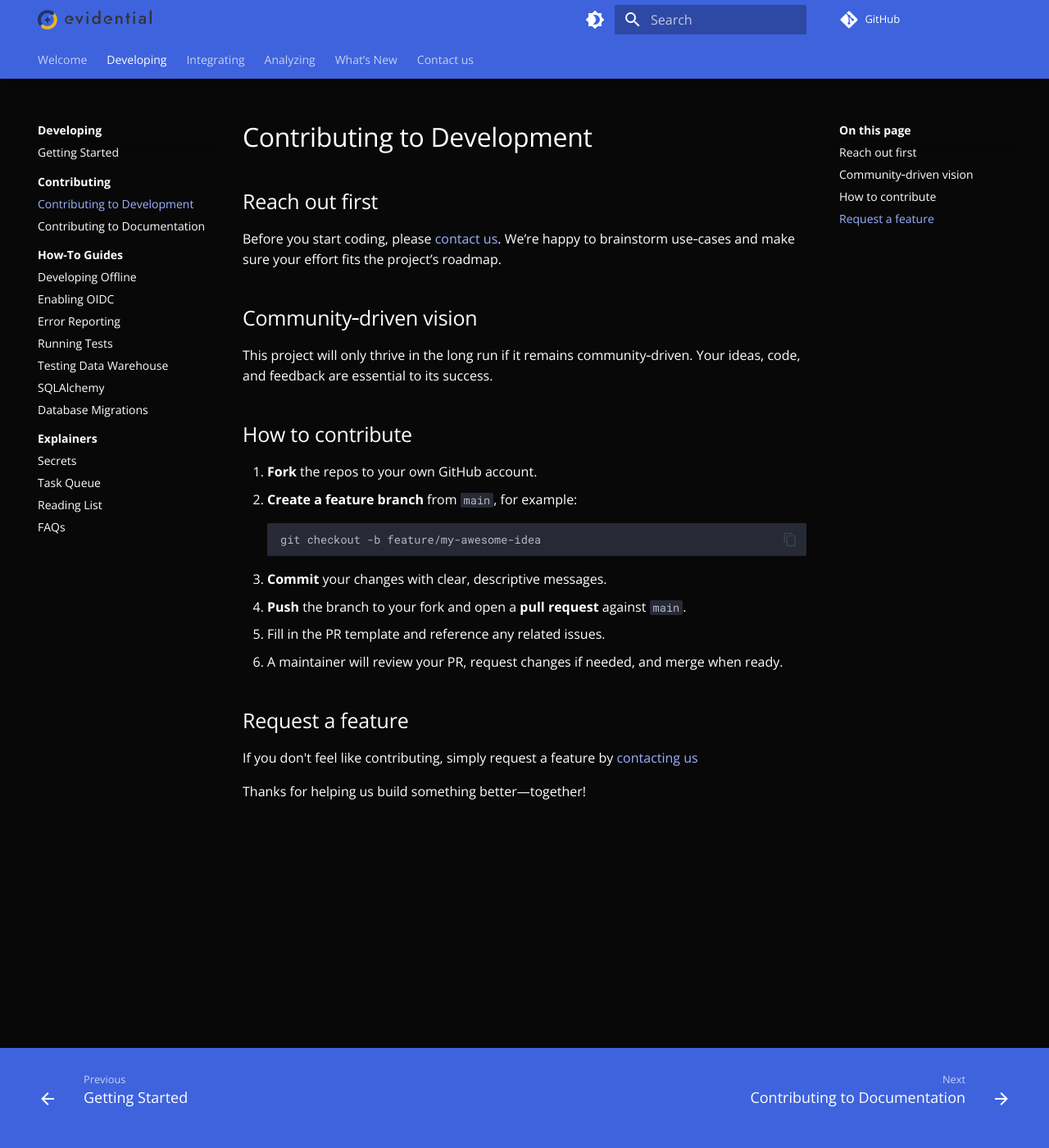
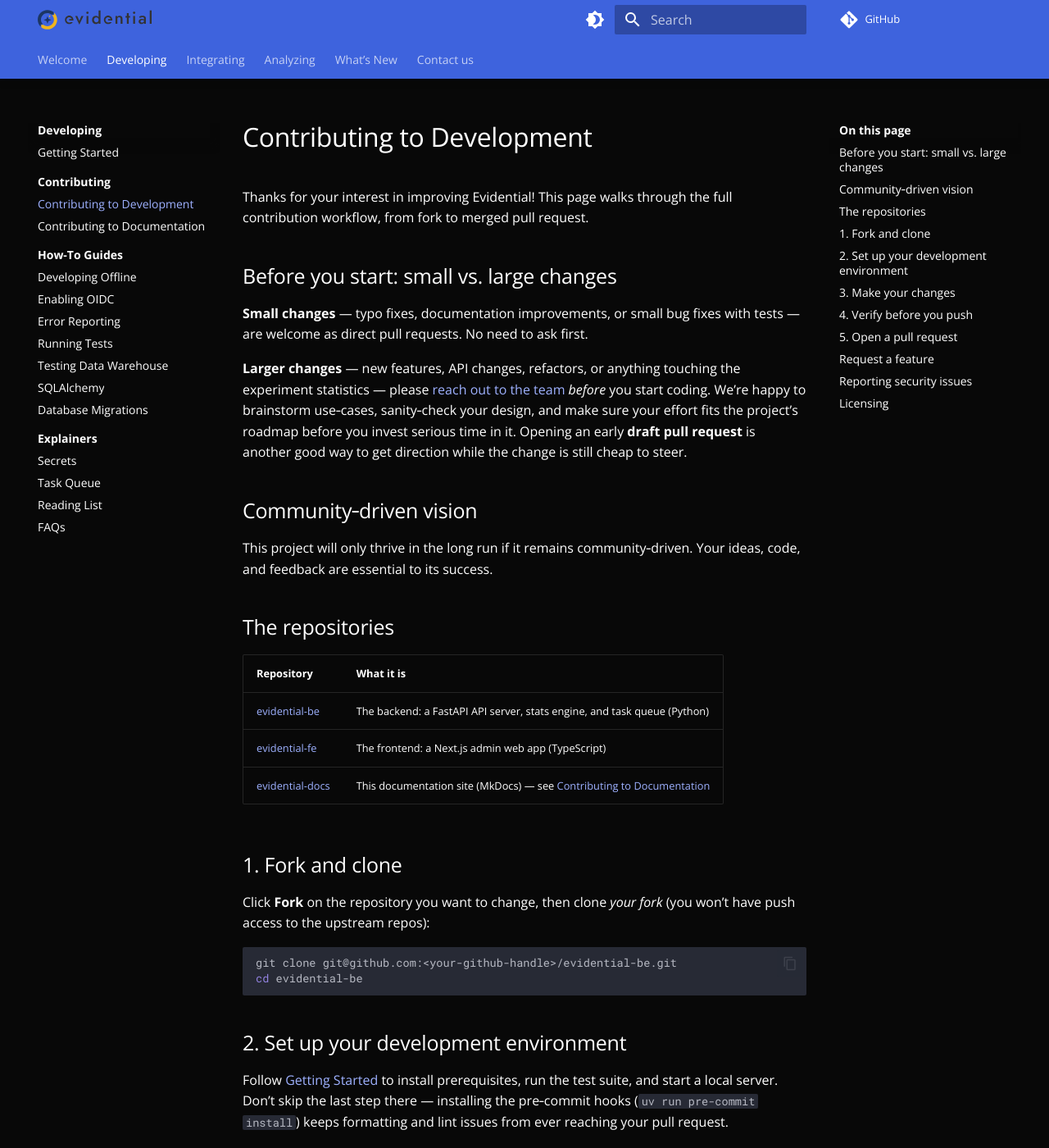
Before and after one commit to agency-fund/evidential-docs, an MkDocs documentation site: the page built from docs/development/contributing-dev.md, in a window 1280 px wide and 1400 px high. Shown: the whole window at 82% size. Built offline with MkDocs 1.6.1 and Material for MkDocs 9.7.7, drawn with Linux system fonts in a browser that asks for light colours; comment, search, counter and statistics services are not loaded; some of the changed text lies outside the part shown.

Commit message:
Update links, make language around contributon clearer

````diff
--- a/docs/development/contributing-dev.md
+++ b/docs/development/contributing-dev.md
@@ -1,29 +1,109 @@
 # Contributing to Development
 
-## Reach out first
+Thanks for your interest in improving Evidential! This page walks through the full
+contribution workflow, from fork to merged pull request.
 
-Before you start coding, please [contact us](../contact.md).
-We’re happy to brainstorm use‑cases and make sure your effort fits the project’s roadmap.
+## Before you start: small vs. large changes
+
+**Small changes** — typo fixes, documentation improvements, or small bug fixes with
+tests — are welcome as direct pull requests. No need to ask first.
+
+**Larger changes** — new features, API changes, refactors, or anything touching the
+experiment statistics — please [reach out to the team](../contact.md) *before* you start
+coding. We’re happy to brainstorm use‑cases, sanity‑check your design, and make sure your
+effort fits the project’s roadmap before you invest serious time in it. Opening an early
+**draft pull request** is another good way to get direction while the change is still
+cheap to steer.
 
 ## Community‑driven vision
 
 This project will only thrive in the long run if it remains community‑driven.
 Your ideas, code, and feedback are essential to its success.
 
-## How to contribute
+## The repositories
 
-1. **Fork** the repos to your own GitHub account.
-1. **Create a feature branch** from `main`, for example:
-    ```bash
-    git checkout -b feature/my-awesome-idea
-    ```
-1. **Commit** your changes with clear, descriptive messages.
-1. **Push** the branch to your fork and open a **pull request** against `main`.
-1. Fill in the PR template and reference any related issues.
+| Repository | What it is |
+| --- | --- |
+| [evidential-be](https://github.com/agency-fund/evidential-be) | The backend: a FastAPI API server, stats engine, and task queue (Python) |
+| [evidential-fe](https://github.com/agency-fund/evidential-fe) | The frontend: a Next.js admin web app (TypeScript) |
+| [evidential-docs](https://github.com/agency-fund/evidential-docs) | This documentation site (MkDocs) — see [Contributing to Documentation](../contributing-docs.md) |
+
+## 1. Fork and clone
+
+Click **Fork** on the repository you want to change, then clone *your fork* (you won’t
+have push access to the upstream repos):
+
+```bash
+git clone git@github.com:<your-github-handle>/evidential-be.git
+cd evidential-be
+```
+
+## 2. Set up your development environment
+
+Follow [Getting Started](getting-started-dev.md) to install prerequisites, run the test
+suite, and start a local server. Don’t skip the last step there — installing the
+pre‑commit hooks (`uv run pre-commit install`) keeps formatting and lint issues from ever
+reaching your pull request.
+
+## 3. Make your changes
+
+Create a feature branch from `main`:
+
+```bash
+git checkout -b feature/my-awesome-idea
+```
+
+Write code that matches the style of the surrounding code, and update or add tests for
+any behavior you change. Commit with clear, descriptive messages.
+
+## 4. Verify before you push
+
+**Backend (`evidential-be`):**
+
+```bash
+task test-airplane              # unit tests, no external services needed
+uv run pre-commit run --all-files
+uv run mypy src                 # type checking
+```
+
+**Frontend (`evidential-fe`):**
+
+```bash
+corepack pnpm run lint          # eslint
+npx tsc --noEmit                # type checking
+```
+
+GitHub Actions runs the same checks on every pull request, so running them locally first
+saves you a review round‑trip.
+
+## 5. Open a pull request
+
+!!! tip "Keep pull requests focused"
+
+    One logical change per PR. Small, reviewable PRs get merged much faster than
+    grab‑bags — if you find yourself fixing an unrelated bug along the way, split it
+    into its own PR.
+
+1. Push the branch to your fork: `git push -u origin feature/my-awesome-idea`
+1. Open a **pull request** against `main` on the upstream repository.
+1. Fill in the PR template — including the checklist — and reference any related issues.
 1. A maintainer will review your PR, request changes if needed, and merge when ready.
+   CI must be green before merge.
 
 ## Request a feature
 
 If you don't feel like contributing, simply request a feature by [contacting us](../contact.md)
 
+## Reporting security issues
+
+Please **don’t** report potential security vulnerabilities in public pull requests or
+issues. [Contact us](../contact.md) privately instead so we can fix the problem before
+it’s disclosed.
+
+## Licensing
+
+The backend ([evidential-be](https://github.com/agency-fund/evidential-be)) is licensed
+under Apache 2.0. By contributing, you agree that your contributions will be licensed
+under the same terms as the repository you contribute to.
+
 Thanks for helping us build something better—together!
````
Also changed, not shown: docs/contributing-docs.md (+2 -2 lines), docs/development/getting-started-dev.md (+6 -0 lines).
